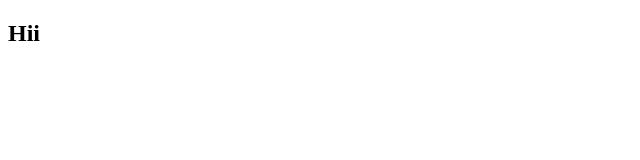
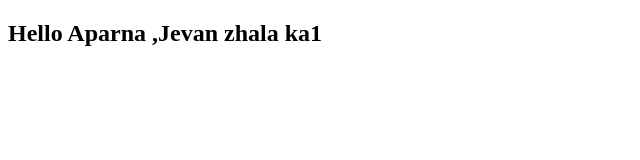
Before and after one commit to Nishantphule/Project-2-Auto, a plain HTML site: page index.html in a window 1280 px wide. Shown: the whole page, without its empty margins (0-640 px from the left). Drawn offline with Linux system fonts and the light colour scheme.

Commit message:
updated index.html

```diff
--- a/index.html
+++ b/index.html
@@ -6,6 +6,6 @@
     <title>Auto html</title>
 </head>
 <body>
-    <h2>Hii</h2>
+    <h2>Hello Aparna ,Jevan zhala ka1</h2>
 </body>
 </html>
```
